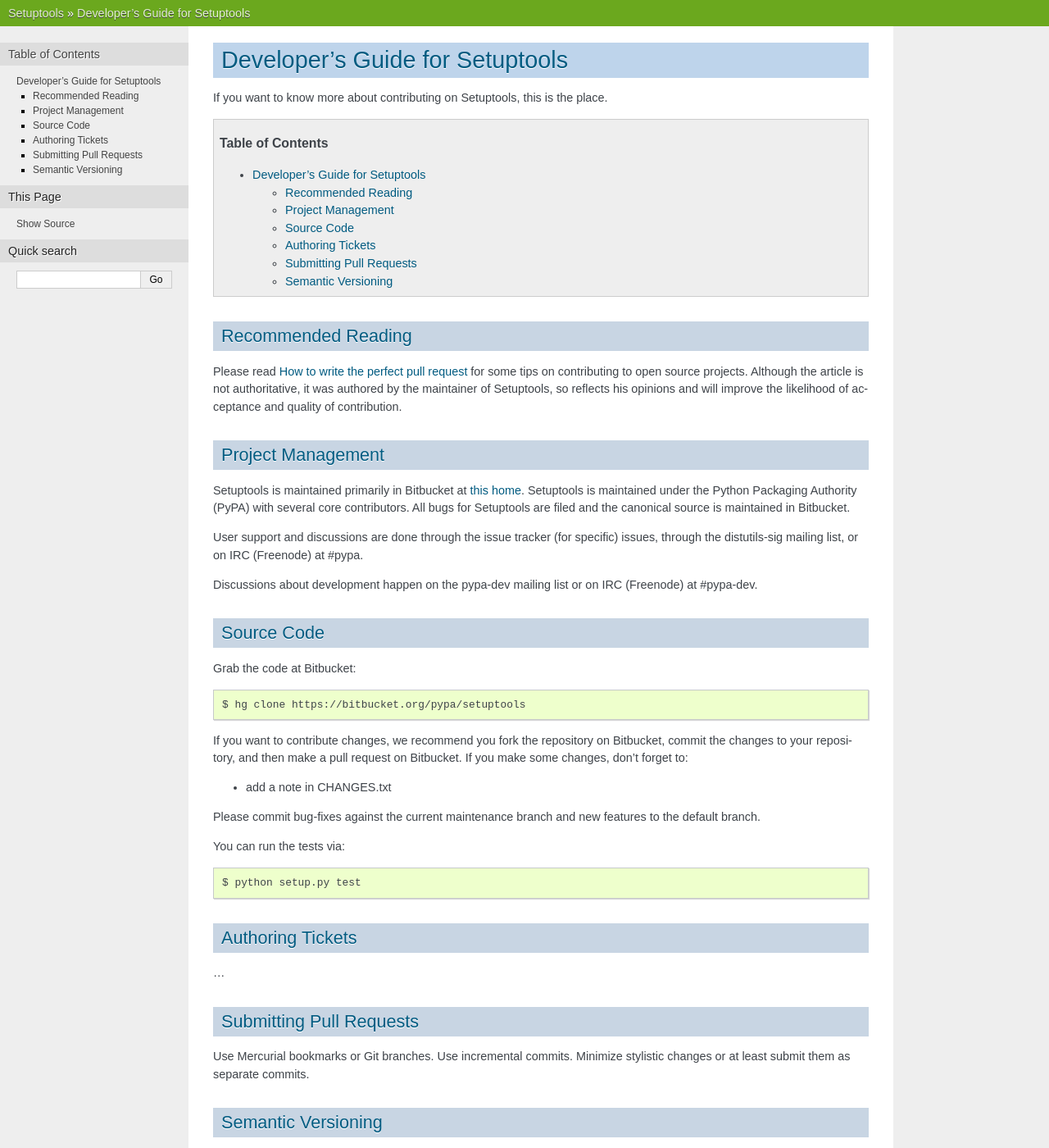
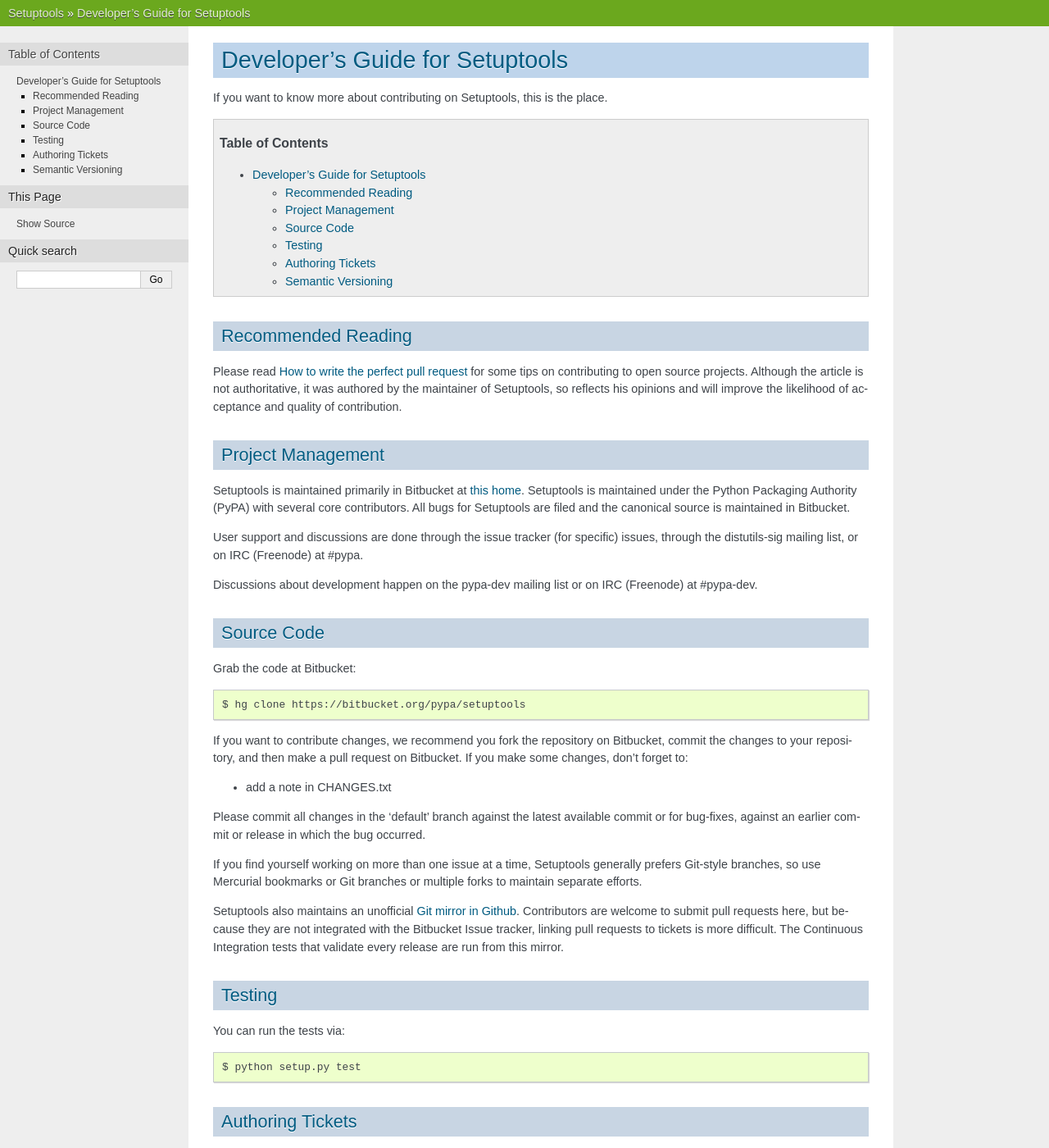
Before and after one commit to Distrotech/setuptools, a Sphinx documentation site: the page built from docs/developer-guide.txt, in a window 1280 px wide and 1400 px high. Shown: the whole window at 82% size. Built offline with Sphinx 7.4.7, drawn with Linux system fonts in a browser that asks for light colours; pages that are not in the unit, such as notebooks, are missing from menus; the version number is read from the project's files by our own code.

Commit message:
Added note about Github mirror

```diff
--- a/docs/developer-guide.txt
+++ b/docs/developer-guide.txt
@@ -50,27 +50,34 @@
 
 - add a note in CHANGES.txt
 
-Please commit bug-fixes against the current maintenance branch and new
-features to the default branch.
+Please commit all changes in the 'default' branch against the latest available
+commit or for bug-fixes, against an earlier commit or release in which the
+bug occurred.
+
+If you find yourself working on more than one issue at a time, Setuptools
+generally prefers Git-style branches, so use Mercurial bookmarks or Git
+branches or multiple forks to maintain separate efforts.
+
+Setuptools also maintains an unofficial `Git mirror in Github
+<https://github.com/jaraco/setuptools>`_. Contributors are welcome to submit
+pull requests here, but because they are not integrated with the Bitbucket
+Issue tracker, linking pull requests to tickets is more difficult. The
+Continuous Integration tests that validate every release are run from this
+mirror.
+
+-------
+Testing
+-------
 
 You can run the tests via::
 
     $ python setup.py test
-
-.. git mirror
 
 -----------------
 Authoring Tickets
 -----------------
 
 ...
-
-------------------------
-Submitting Pull Requests
-------------------------
-
-Use Mercurial bookmarks or Git branches. Use incremental commits. Minimize
-stylistic changes or at least submit them as separate commits.
 
 -------------------
 Semantic Versioning
```
